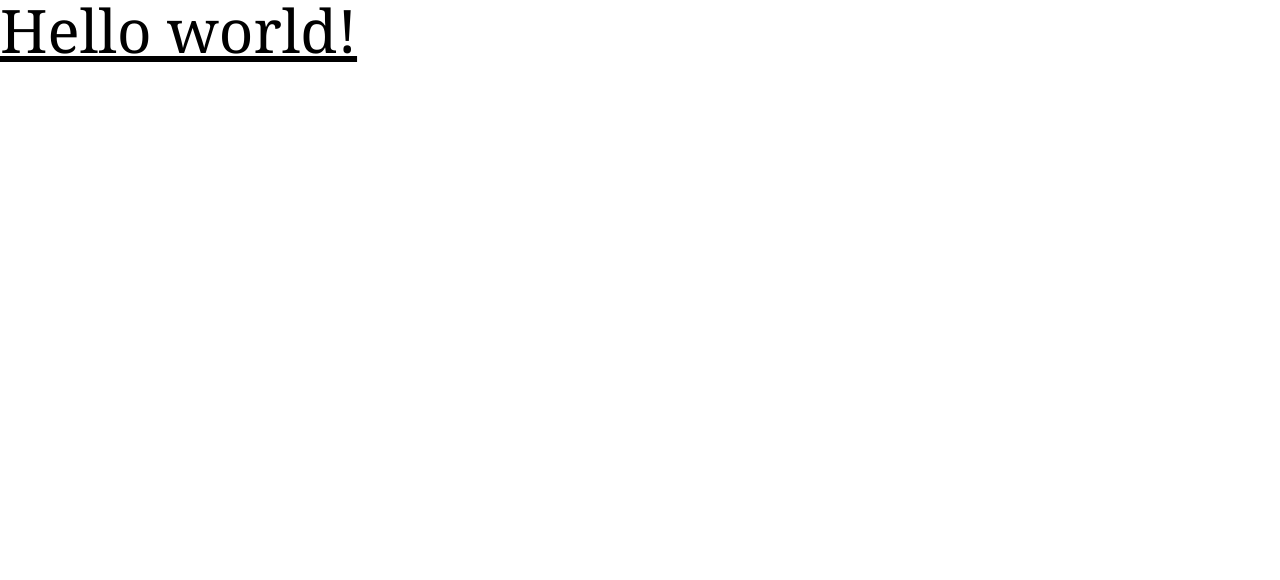
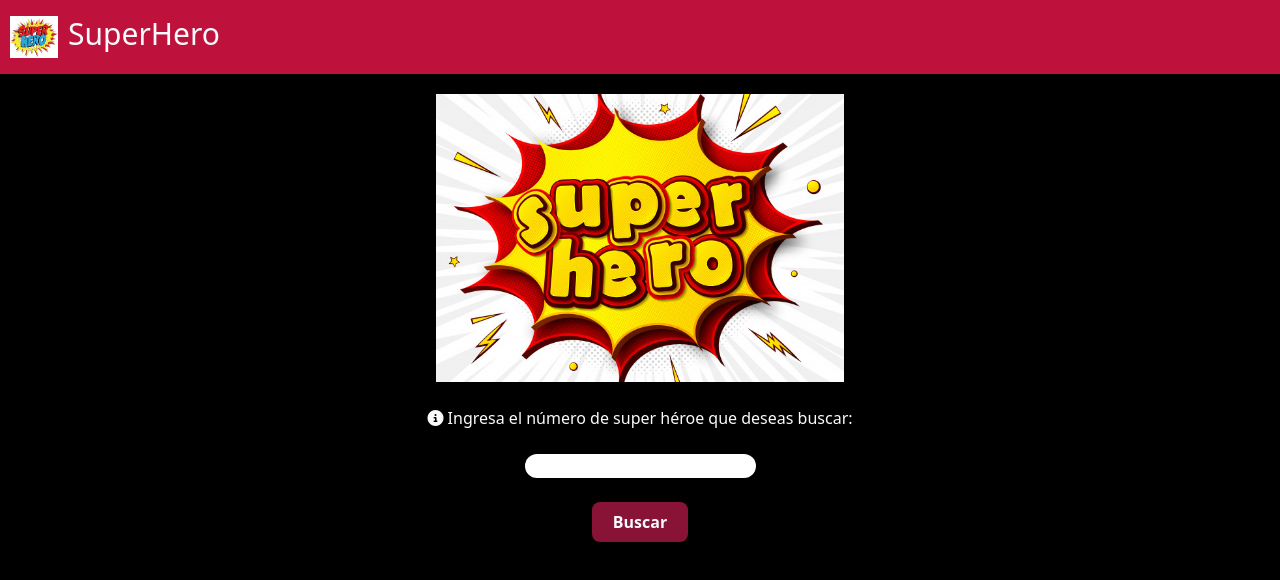
Before and after one commit to AlexanderManriquez/prueba-encuentra-tu-superhero, a plain HTML site: page index.html in a window 1280 px wide. Drawn offline with nearby package versions, Linux system fonts and the light colour scheme.

Commit message:
finishing html and styles

```diff
--- a/index.html
+++ b/index.html
@@ -4,11 +4,28 @@
     <meta charset="UTF-8">
     <meta name="viewport" content="width=device-width, initial-scale=1.0">
     <title>SuperHero</title>
+    <!-- CDN Font Awesome -->
+    <script src="https://kit.fontawesome.com/6262dc69d7.js" crossorigin="anonymous"></script>
+    <!-- CDN de Tailwind -->
     <script src="https://cdn.tailwindcss.com"></script>
 </head>
-<body>
-    <h1 class="text-6xl font-sans hover:font-serif underline">
-        Hello world!
-      </h1>
+<body class="bg-black">
+    <nav class="navbar flex bg-rose-700 py-4">
+        <img src="./assets/img/sh2.jpg" alt="Logo de SuperHero" class="w-12 ml-2.5">
+        <p class="text-3xl ml-2.5 text-slate-50">SuperHero</p>
+    </nav>
+
+    <main>
+        <header class="hero-section">
+            <img src="./assets/img/sh1.jpg" alt="Logo de SuperHero" class="mx-auto mt-5 h-72">
+        </header>
+        <form action="" class="flex flex-col">
+            <label for="inputId" class="text-slate-50 block mx-auto py-6"><i class="fa-solid fa-circle-info"></i> Ingresa el número de super héroe que deseas buscar:</label>
+            <input type="text" class="block mx-auto rounded-xl" id="inputId">
+            <button class="bg-rose-900 py-2 w-24 block mx-auto my-6 rounded-lg text-slate-50 font-semibold">Buscar</button>
+        </form>
+    </main>
+
+    <script src="./assets/js/script.js"></script>
 </body>
 </html>
```
Also changed, not shown: assets/js/script.js (added).
